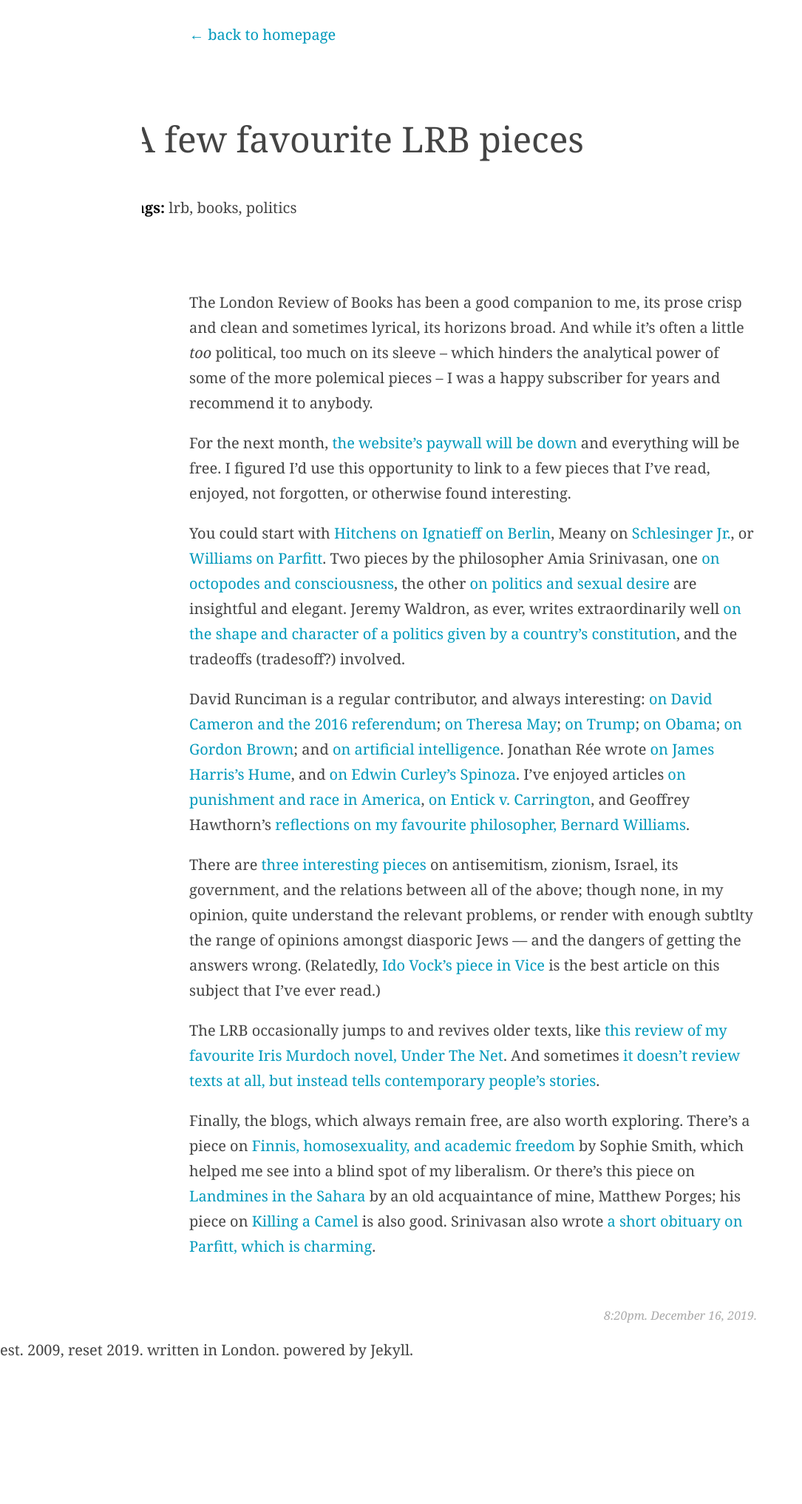
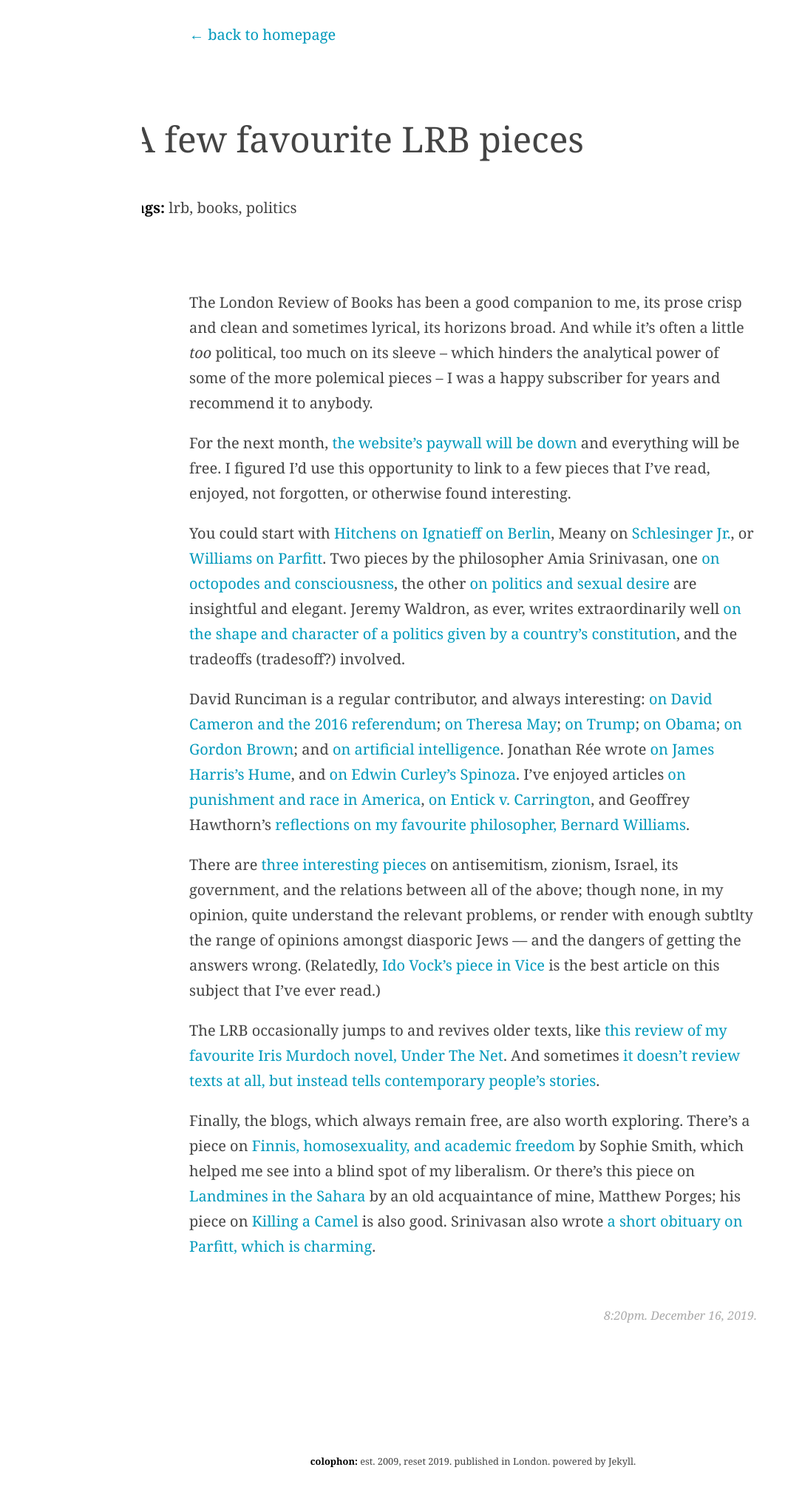
Before and after one commit to jamierumbelow/jamieonsoftware.com, a Jekyll site: the page built from _posts/2019-12-16-a-few-favourite-lrb-pieces.md, in a window 1280 px wide. Shown: the whole page at 74% size, without its empty margins (0-1085 px from the left). Built offline with Jekyll 4.4.1, drawn with Linux system fonts in a browser that asks for light colours; some web fonts are replaced; before the commit the page ends 1860 px from its top, so only the background shows below that.

Commit message:
better styling of footer, footnotes and blockquotes

```diff
--- a/_layouts/post.html
+++ b/_layouts/post.html
@@ -43,7 +43,7 @@
     </div>
 
     <footer>
-      <p>est. 2009, reset 2019. written in London. powered by Jekyll.</p>
+      <p><strong>colophon:</strong> est. 2009, reset 2019. published in London. powered by Jekyll.</p>
     </footer>
   </body>
 </html>
--- a/assets/css/style.scss
+++ b/assets/css/style.scss
@@ -202,9 +202,34 @@
   max-width: 100%;
 }
 
-.post blockquote {
-  padding-left: 1em;
-  border-left: 1px solid #ddd;
+.post {
+  blockquote {
+    margin-top: 40px;
+    margin-bottom: 40px;
+    padding-left: 1.5em;
+    border-left: 1px solid #ddd;
+
+    p {
+      font-size: 1rem;
+      color: #888;
+    }
+  }
+
+  .footnotes {
+    margin-top: 3em;
+
+    ol {
+      margin-left: -4.1em;
+    }
+
+    li,
+    p {
+      font-size: 0.8em;
+      margin-top: 0;
+      margin-bottom: 5px;
+      margin-left: 1.5em;
+    }
+  }
 }
 
 .post ul,
@@ -317,9 +342,14 @@
   float: right;
 }
 
-footer.wrap {
-  padding-top: 2em;
-  padding-bottom: 2em;
+footer {
+  max-width: 48em;
+  margin: 8em auto 3em auto;
+
+  p {
+    text-align: center;
+    font-size: 0.8em;
+  }
 }
 
 ul.pages {
@@ -391,9 +421,3 @@
 header h1 a:hover {
   color: #09b;
 }
-.footnotes li,
-.footnotes li p {
-  font-size: 0.8em;
-  margin-top: 0;
-  margin-bottom: 5px;
-}
```
